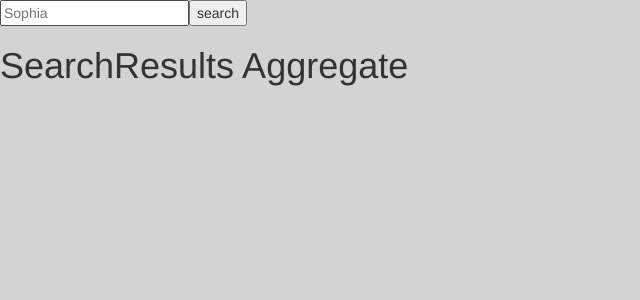
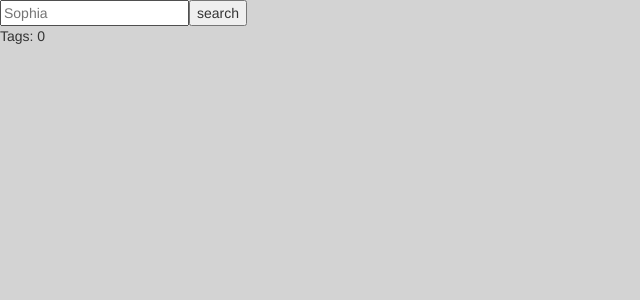
Before and after one commit to JoshuaToth/person-data-viewer, a React app: page / in a window 1280 px wide. Shown: the top 300 px of the page, without its empty margins (0-640 px from the left). Built offline with nearby package versions, Linux system fonts and the light colour scheme.

Commit message:
Adding aggregates

```diff
--- /dev/null
+++ b/src/app/search-results/search-results-aggregate/search-results-aggregate-tags/search-results-aggregate-tags.tsx
@@ -0,0 +1,9 @@
+import * as React from 'react';
+
+export const SearchResultsAggregateTags = (props) => {
+  return (
+    <div>
+      <p>{props.tagName}. Count: {props.count}</p>
+    </div>
+  );
+};
--- a/src/app/search-results/search-results-aggregate/search-results-aggregate.tsx
+++ b/src/app/search-results/search-results-aggregate/search-results-aggregate.tsx
@@ -1,9 +1,10 @@
 import * as React from 'react';
-
+import * as AggregateTags from './search-results-aggregate-tags/search-results-aggregate-tags'; // Rename to tag?
 export const SearchResultsAggregate = (props) => {
   return (
     <div>
-      <h1>{'SearchResults Aggregate'}</h1>
+      <p>Tags: {props.tagAggs.buckets.length}</p>
+      {props.tagAggs.buckets.map(tag => <AggregateTags.SearchResultsAggregateTags tagName={tag.key} count={tag.doc_count} key={tag.key}/>)}
     </div>
   );
 };
--- a/src/app/search-results/search-results-person/search-results-person-card/search-results-person-card.tsx
+++ b/src/app/search-results/search-results-person/search-results-person-card/search-results-person-card.tsx
@@ -1,6 +1,4 @@
 import * as React from 'react';
-
-
 export const SearchResultsPersonCard = (props) => {
   return (
     <div>
--- a/src/app/search-results/search-results-person/search-results-person.tsx
+++ b/src/app/search-results/search-results-person/search-results-person.tsx
@@ -6,7 +6,6 @@ export const SearchResultsPerson = (props) => {
     <div>
       <p>{props.total ? `Total Results found: ${props.total}`: ""}</p>
       {props.persons.map(person => <PersonCard.SearchResultsPersonCard {...person._source} key={person._id}/>)}
-      {/*<PersonCard.SearchResultsPersonCard name="Fred Flingle" email="fingle@gmail.com" phone="0425879078"/>*/}
     </div>
   );
 };
--- a/src/app/search-results/search-results.tsx
+++ b/src/app/search-results/search-results.tsx
@@ -10,7 +10,7 @@ interface ISearchResultsState {};
 export const SearchResults = (props) => {
   return (
     <div>
-      <Aggregate.SearchResultsAggregate />
+      <Aggregate.SearchResultsAggregate tagAggs={props.resultData.aggregations.tagAggs}/>
       <Person.SearchResultsPerson persons={props.resultData.hits.hits} total={props.resultData.hits.total}/>
     </div>
   );
--- a/src/app/search.tsx
+++ b/src/app/search.tsx
@@ -19,6 +19,11 @@ export class Search extends React.Component<ISearchProps, ISearchState> {
     resultData: {
       hits: {
         hits: []
+      },
+      aggregations: {
+        tagAggs: {
+          buckets: []
+        }
       }
     }
   }
```
